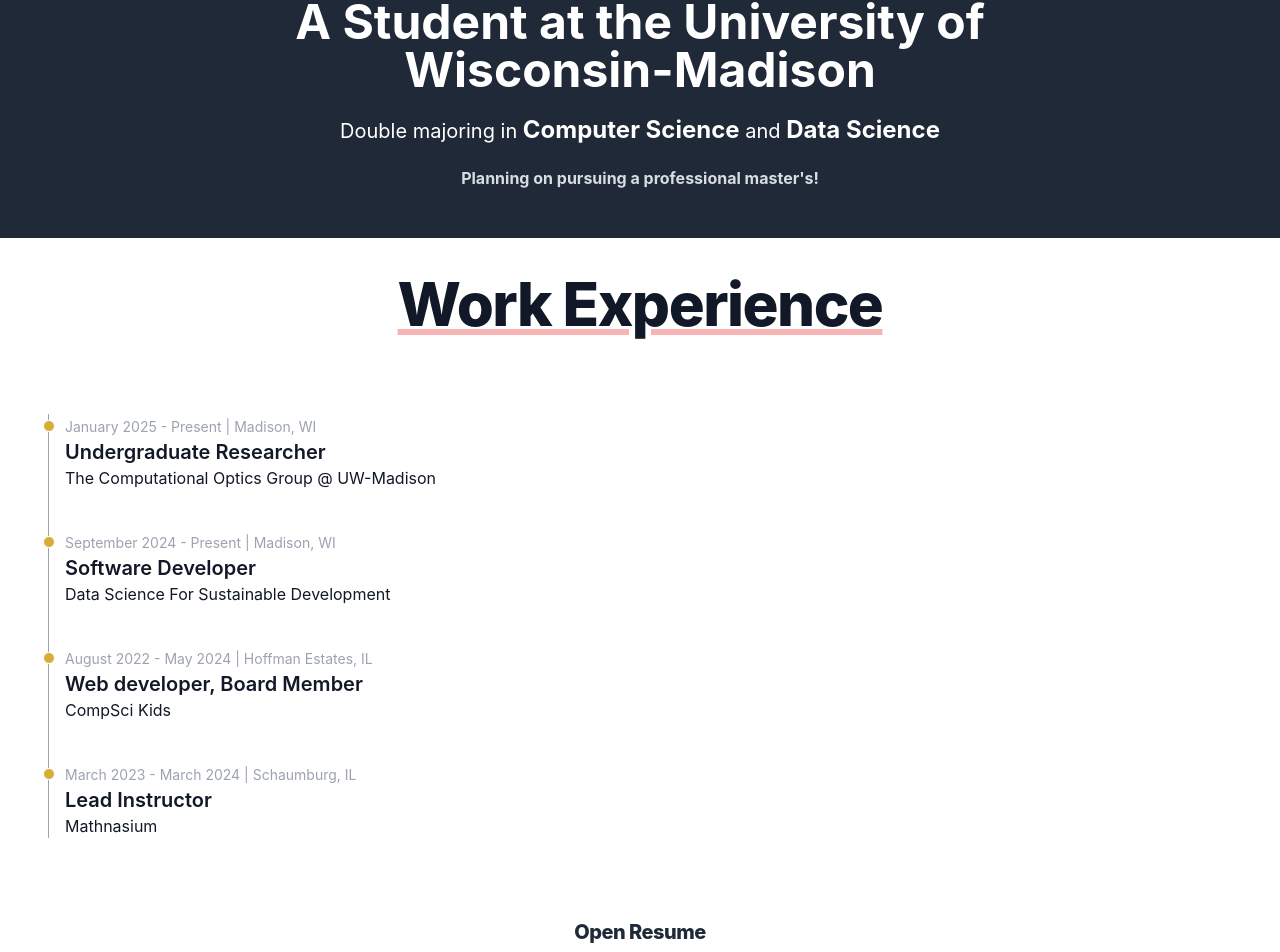
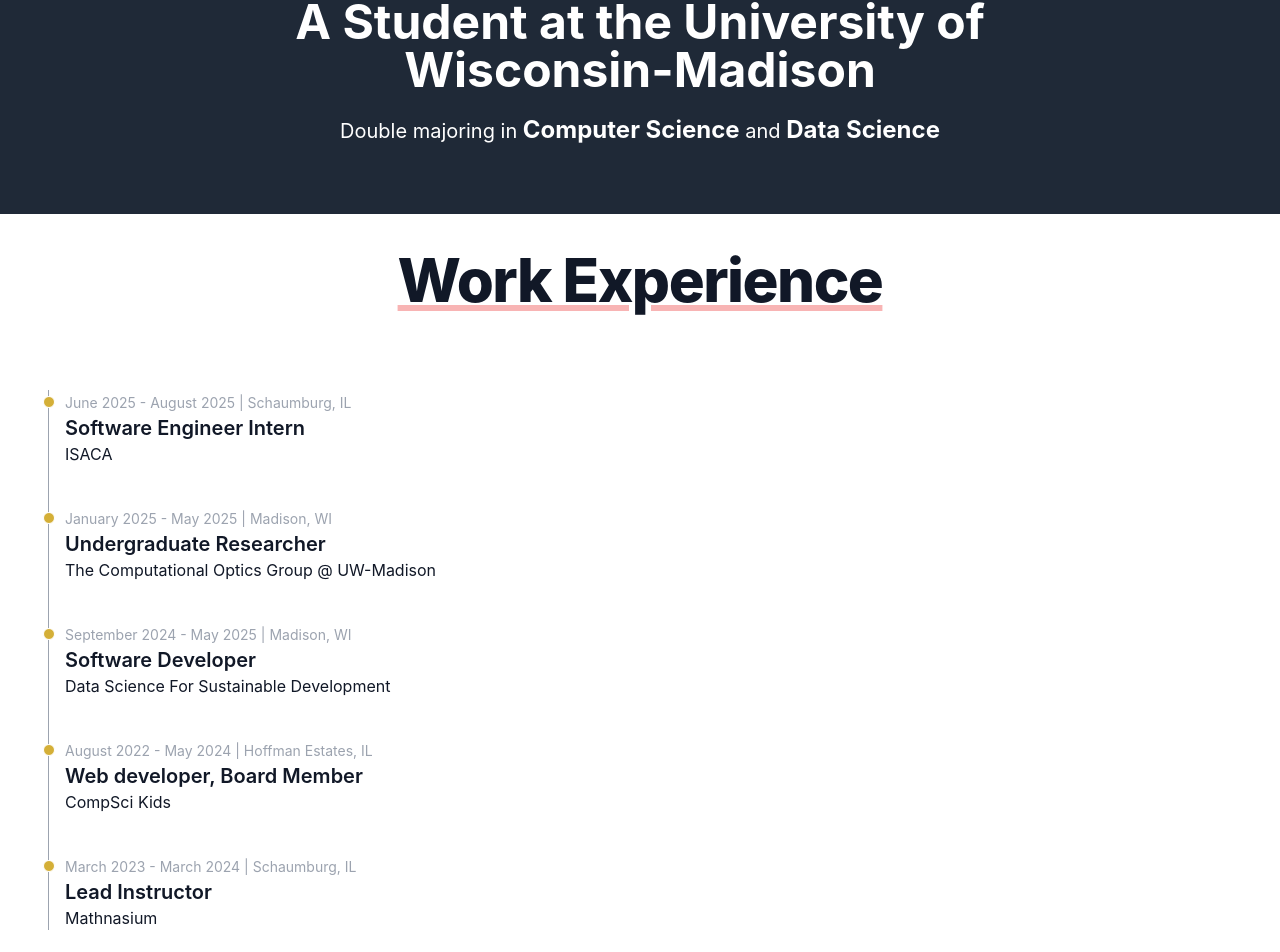
Before and after one commit to vedantp1621/personalsite, a React (Create React App) app: page / in a window 1280 px wide. Shown: the part 1770-2722 px from the top of the page. Built offline with nearby package versions, Linux system fonts and the light colour scheme; what tw-elements would draw is missing.

Commit message:
5/31 Update

```diff
--- a/src/Sections/AboutMe.js
+++ b/src/Sections/AboutMe.js
@@ -13,7 +13,7 @@
           </h1>
 
           <div className="flex flex-col lg:flex-row lg:w-[1300px] max-w-screen">
-            <div className="mt-10 lg:w-[650px] w-[300px]">
+            <div className="mt-10 md:w-[650px] w-[300px]">
               <p className="mb-3 text-gray-400 first-letter:text-9xl text-xl first-letter:font-bold first-letter:text-gray-100 first-letter:mr-3 first-letter:float-left">
                 Ever since I stepped foot in my first high school computer
                 science className, I have been hooked. Since then, my passion for
@@ -37,7 +37,7 @@
               </p>
             </div>
 
-            <div className="hidden md:flex card lg:ml-[150px] md:ml-[100px] sm:ml-[50px] w-[500px] h-[280px] bg-base-100 shadow-xl">
+            <div className="hidden lg:flex card lg:ml-[150px] md:ml-[100px] sm:ml-[50px] w-[500px] h-[280px] bg-base-100 shadow-xl">
               <div className="carousel rounded-box w-[500px] shadow-sm shadow-[#d4af37]">
                 <div id="item1" className="carousel-item">
                   <div className="card-body w-[500px]">
--- a/src/Sections/Work.js
+++ b/src/Sections/Work.js
@@ -1,5 +1,5 @@
 import React from "react";
-import resume from "./Assets/Resume.docx (2).pdf";
+import resume from "./Assets/Patel_Vedant_Resume.pdf";
 
 function Work() {
   return (
@@ -21,9 +21,6 @@
                   Data Science
                 </span>
               </p>
-              <p className="font-bold text-grey-300">
-                Planning on pursuing a professional master's!
-              </p>
             </div>
           </div>
         </div>
@@ -39,7 +36,17 @@
               <li className="mb-10 ms-4">
                 <div className="absolute w-3 h-3 bg-[#d4af37] rounded-full mt-1.5 -start-1.5 border border-white dark:border-gray-900 dark:bg-gray-700"></div>
                 <time className="mb-1 text-sm font-normal leading-none text-gray-400 dark:text-gray-500">
-                  January 2025 - Present | Madison, WI
+                  June 2025 - August 2025 | Schaumburg, IL
+                </time>
+                <h1 className="text-xl font-semibold text-gray-900 dark:text-white">
+                  Software Engineer Intern
+                </h1>
+                <p className="text-md text-gray-900 dark:text-white">ISACA</p>
+              </li>
+              <li className="mb-10 ms-4">
+                <div className="absolute w-3 h-3 bg-[#d4af37] rounded-full mt-1.5 -start-1.5 border border-white dark:border-gray-900 dark:bg-gray-700"></div>
+                <time className="mb-1 text-sm font-normal leading-none text-gray-400 dark:text-gray-500">
+                  January 2025 - May 2025 | Madison, WI
                 </time>
                 <h1 className="text-xl font-semibold text-gray-900 dark:text-white">
                   Undergraduate Researcher
@@ -51,7 +58,7 @@
               <li className="mb-10 ms-4">
                 <div className="absolute w-3 h-3 bg-[#d4af37] rounded-full mt-1.5 -start-1.5 border border-white dark:border-gray-900 dark:bg-gray-700"></div>
                 <time className="mb-1 text-sm font-normal leading-none text-gray-400 dark:text-gray-500">
-                  September 2024 - Present | Madison, WI
+                  September 2024 - May 2025 | Madison, WI
                 </time>
                 <h1 className="text-xl font-semibold text-gray-900 dark:text-white">
                   Software Developer
```
Also changed, not shown: 2 other files (tests, documents, lock files or other folders).
